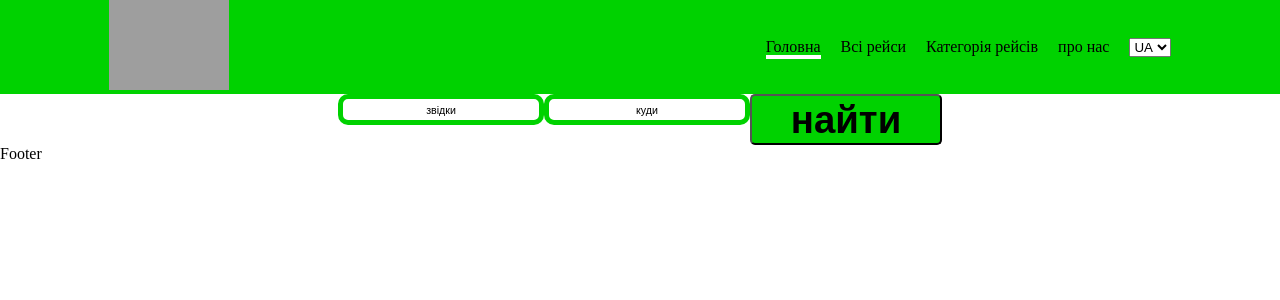
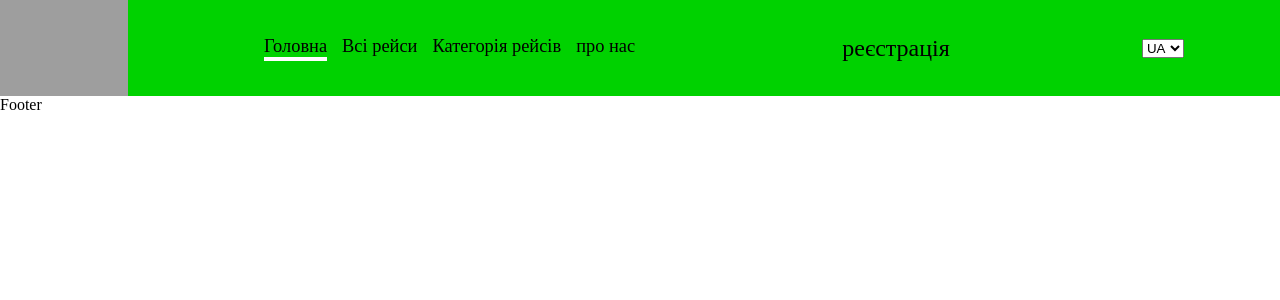
Before and after one commit to https-github-com-kfedus6/tripnet, a React (Create React App) app in the folder client/: page / in a window 1280 px wide. Shown: the top 300 px of the page. Built offline with nearby package versions, Linux system fonts and the light colour scheme.

Commit message:
Finished header

```diff
--- a/client/src/App.css
+++ b/client/src/App.css
@@ -8,20 +8,33 @@ body{
     margin: 0 auto;
     padding: 0;
 }
+.logo{
+    display: flex;
+}
+
+
+
 
 @media screen and (min-width: 720px) {
-
     .logo img{
-        width: 30%;
+        width: 10vw;
         cursor: pointer;
     }
+
     .header__main{
         background-color: #00d200;
         display: flex;
         align-items: center;
         flex-direction: row;
         justify-content: space-around;
-
+        width: 100%;
+    }
+    .header__components{
+        display: flex;
+        width: 250%;
+        flex-direction: row;
+        justify-content: space-around;
+        align-items: center;
     }
     .header__components ul{
         display: inline-block;
@@ -30,13 +43,18 @@ body{
 
     .header__components ul li{
         display: inline-block;
-        margin-right: 20px;
+        margin-right: 15px;
     }
     .header__components ul li a{
+        display: flex;
+        flex-direction: row;
+        font-size: 115%;
         text-decoration: none;
         color: black;
     }
-
+    .register{
+        font-size: 150%;
+    }
     .header__burger{
         display: none;
     }
@@ -48,6 +66,10 @@ body{
 }
 
 @media screen and (max-width: 768px) {
+    .logo img{
+        width: 20vw;
+        cursor: pointer;
+    }
     .header__main{
         display: flex;
         justify-content: space-between;
@@ -78,22 +100,13 @@ body{
     .header__registering{
         display: none;
     }
-    .logo{
-        display: flex;
-        width: 150px;
-        cursor: pointer;
-    }
-    .logo img{
-        height: auto;
-        width: 50%;
-    }
 }
 .burger__menu{
     display: flex;
     flex-direction: column;
     position: fixed;
     height: 100%;
-    width: 70%;
+    width: 80%;
     top: 55px;
     left: 100%;
     background-color: #00d200;
@@ -104,12 +117,12 @@ body{
     display: flex;
     position: fixed;
     height: 100%;
-    width: 70%;
+    width: 80%;
     top: 55px;
     background-color: #e5dcdc;
     z-index: 50;
     transition: 1s;
-    left: 30%;
+    left: 20%;
 }
 .burger__menu ul{
     display: flex;
@@ -117,8 +130,8 @@ body{
 }
 .burger__menu ul li{
     display: inline-block;
-    margin-top: 25%;
-    font-size: 200%;
+    margin-bottom: 25%;
+    font-size: 150%;
 }
 .burger__menu ul li a{
     text-decoration: none;
@@ -138,3 +151,7 @@ body{
     display: flex;
     flex-direction: row;
 }
+.register a{
+    text-decoration: none;
+    color: black;
+}
--- a/client/src/components/Burger/Burger.jsx
+++ b/client/src/components/Burger/Burger.jsx
@@ -2,23 +2,30 @@ import React from 'react';
 import { useState } from 'react';
 import { useTranslation } from 'react-i18next';
 import { GiHamburgerMenu } from "react-icons/gi";
+import { useSelector } from 'react-redux';
 import { NavLink } from 'react-router-dom';
 import SetLanguage from '../SetLanguage';
 
 const Burger = () => {
   const { t, i18n } = useTranslation()
   const [isBurgerClick,setIsBurgerClick]=useState(false);
-
+  const {is_auth,user}=useSelector(state=>state.user)
   return (
     <>
       <div className={isBurgerClick?"burger__menu active":"burger__menu"}>
         <SetLanguage/>
         <ul onClick={()=>{setIsBurgerClick(false)}}>
+          <li>
+            {is_auth?<NavLink to={"/user/"+user.nick}>{user.nick}</NavLink>:
+            <NavLink to="/regisering">{t("header.registering")}</NavLink>}
+          </li>
           <li><NavLink to="/">{t('header.first_link')}</NavLink></li>
           <li><NavLink to="/flights">{t('header.second_link')}</NavLink></li>
           <li><NavLink to="/flightsCategory">{t('header.third_link')}</NavLink></li>
           <li><NavLink to="/flight">{t('header.fourth_link')}</NavLink></li>
         </ul>
+        <div className="register">
+            </div>
       </div>
       <div onClick={()=>{setIsBurgerClick(!isBurgerClick)}} className={"header__burger"}>
         <GiHamburgerMenu fontSize={"50px"}/>
--- a/client/src/components/Header.jsx
+++ b/client/src/components/Header.jsx
@@ -4,10 +4,11 @@ import { useTranslation } from 'react-i18next';
 import Logo from './common/Logo';
 import Burger from './Burger/Burger';
 import SetLanguage from './SetLanguage';
+import { useSelector } from 'react-redux';
 
 const Header = () => {
     const { t, i18n } = useTranslation()
-
+    const {is_auth,user}=useSelector(state=>state.user)
     return (
         <div className='header__main'>
             <Logo />
@@ -18,6 +19,10 @@ const Header = () => {
                     <li><NavLink to="/flightsCategory">{t('header.third_link')}</NavLink></li>
                     <li><NavLink to="/aboutUs">{t('header.fourth_link')}</NavLink></li>
                 </ul>
+                <div className="register">
+                    {is_auth?<NavLink to={"/user/"+user.nick}>{user.nick}</NavLink>:
+                    <NavLink to="/regisering">{t("header.registering")}</NavLink>}
+                </div>
                 <SetLanguage/>
             </div>
             <Burger />
--- a/client/src/components/UI/MyButton/MyButton.module.css
+++ /dev/null
@@ -1,9 +0,0 @@
-.MyButtonStandart {
-    background-color: #00d200;
-    width:15vw;
-    height: 4vw;
-    border-radius: 5px;
-    font-size: 3vw;
-    font-weight: 600;
-    text-align: center;
-  }
--- a/client/src/components/UI/MyButton/MyButtonStandart.jsx
+++ /dev/null
@@ -1,10 +0,0 @@
-import React from 'react'
-import classes from './MyButton.module.css';
-
-const MyButtonStandart = (props) => {
-  return (
-    <button className={classes.MyButtonStandart} {...props}/>
-  )
-}
-
-export default MyButtonStandart
--- a/client/src/components/UI/MyInput/MyInput.module.css
+++ /dev/null
@@ -1,12 +0,0 @@
-.MyInputStandart{
-    width:15vw;
-    height: 1.5vw;
-    border-radius: 10px;
-    border: 5px solid#00d200;
-  }
-  .MyInputStandart::placeholder {
-    font-size: 80%;
-    display: flex;
-    color: #000000;
-    text-align: center;
-  }
--- a/client/src/components/UI/MyInput/MyInputStandart.jsx
+++ /dev/null
@@ -1,10 +0,0 @@
-import React from 'react'
-import classes from "./MyInput.module.css"
-
-const MyInputStandart = (props) => {
-  return (
-    <input className={classes.MyInputStandart} {...props}/>
-  )
-}
-
-export default MyInputStandart
--- a/client/src/pages/Home/ParamsFlight/Direction.jsx
+++ /dev/null
@@ -1,18 +0,0 @@
-import { t } from 'i18next'
-import React from 'react'
-import MyInputStandart from '../../../components/UI/MyInput/MyInputStandart'
-
-const Direction = () => {
-  return (
-    <div className="direction">
-        <div className="whence__input">
-            <MyInputStandart placeholder={t("home.whence")}/>
-        </div>
-        <div className="whither__input">
-            <MyInputStandart placeholder={t(t("home.whitherto"))}/>
-        </div>
-    </div>
-  )
-}
-
-export default Direction
--- a/client/src/pages/Home/ParamsFlight/ParamsFlight.jsx
+++ b/client/src/pages/Home/ParamsFlight/ParamsFlight.jsx
@@ -1,14 +1,11 @@
 import React from 'react';
 import { useTranslation } from 'react-i18next';
-import MyButtonStandart from '../../../components/UI/MyButton/MyButtonStandart';
-import Direction from './Direction';
 
 const ParamsFlight = () => {
   const { t, i18n }=useTranslation();
   return (
     <div className='params__flight'>
-        <Direction/>
-        <MyButtonStandart>{t("home.search")}</MyButtonStandart>
+
     </div>
   )
 }
```
Also changed, not shown: client/src/components/UI/MyButton/MyButtonSwapPlaces.jsx (deleted, +0 -9 lines).
